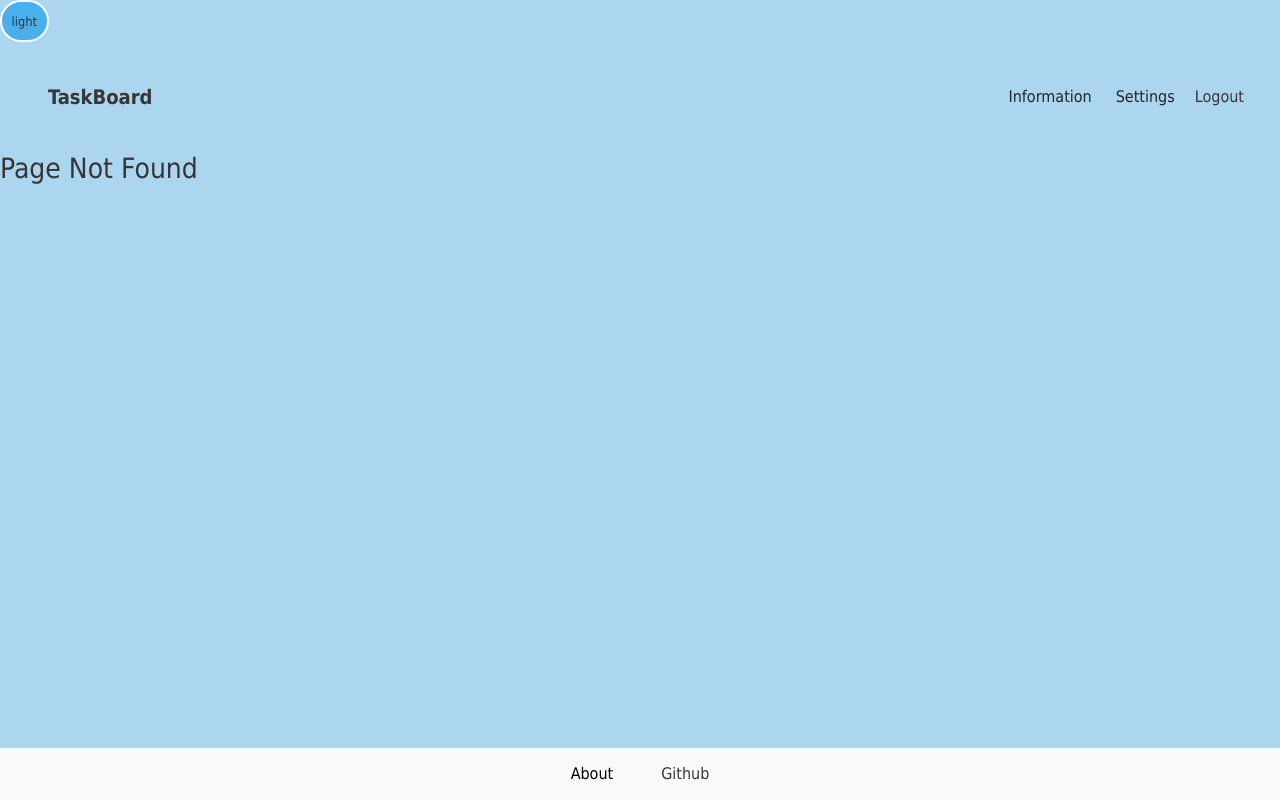
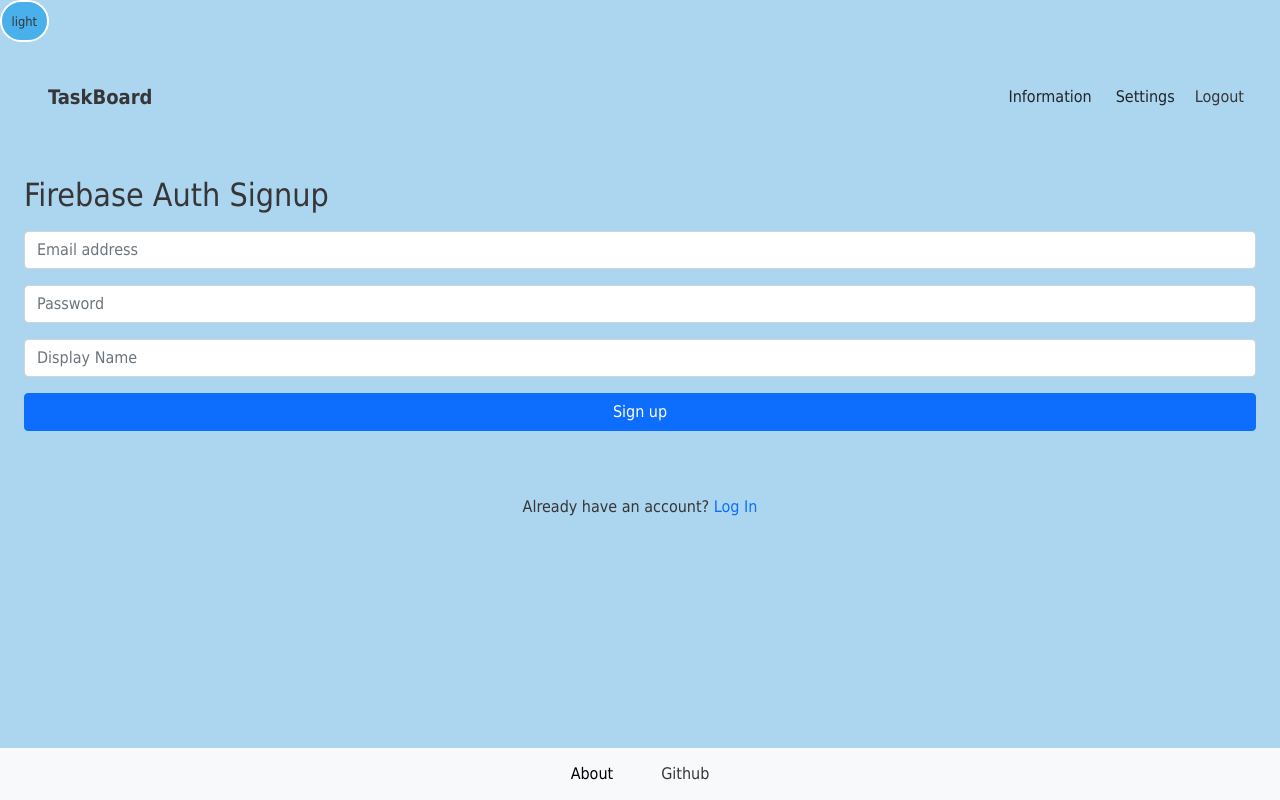
Before and after one commit to mberz2/tasklist, a React (Create React App) app: page /signup in a window 1280 px wide. Before the commit this address had no page. Built offline with nearby package versions, Linux system fonts and the light colour scheme; no server answers.

Commit message:
Added firebase authentication

```diff
--- a/package.json
+++ b/package.json
@@ -20,6 +20,7 @@
     "react-beautiful-dnd": "13.1.0",
     "react-bootstrap": "2.2.0",
     "react-dom": "17.0.2",
+    "react-google-button": "0.7.2",
     "react-location": "3.3.4",
     "react-router-dom": "6.2.1",
     "react-scripts": "5.0.0",
--- a/src/App.js
+++ b/src/App.js
@@ -1,4 +1,4 @@
-import React, { useState, useEffect } from "react";
+import React from "react";
 import { BrowserRouter as Router, Route, Routes } from "react-router-dom";
 import { db, boardsRef } from "./firebase";
 import {
@@ -23,7 +23,6 @@ import "./styles/Normalize.css";
 import Board from "./components/Board";
 import Home from "./components/pages/Home";
 import PageNotFound from "./components/pages/PageNotFound";
-import Main from "./components/Main";
 import Navbar from "./components/MyNavbar/MyNavbar";
 import Footer from "./components/Footer";
 import { ThemeProvider } from "styled-components";
@@ -31,6 +30,12 @@ import { useDarkMode } from "./components/UseDarkMode";
 import { GlobalStyles } from "./components/GlobalStyles";
 import { lightTheme, darkTheme } from "./components/Themes";
 import Toggle from "./components/Toggler";
+
+import HomePage from "./components/HomePage";
+import Login from "./components/Login";
+import Signup from "./components/Signup";
+import ProtectedRoute from "./components/ProtectedRoute";
+import { UserAuthContextProvider } from "./context/UserAuthContext";
 
 export default function App() {
   let TAG = "[App.js] ";
@@ -144,8 +149,19 @@ export default function App() {
             data={<Toggle theme={theme} toggleTheme={themeToggler} />}
           />
           <Router>
+            <UserAuthContextProvider>
               <Routes>
-              <Route path="/" element={<Main />} />
+                <Route
+                  path="/home"
+                  element={
+                    <ProtectedRoute>
+                      <HomePage />
+                    </ProtectedRoute>
+                  }
+                />
+                <Route path="/" element={<Login />} />
+                <Route path="/signup" element={<Signup />} />
+                {/*               <Route path="/" element={<Main />} /> */}
                 <Route
                   path="/:userId/boards"
                   element={
@@ -170,6 +186,7 @@ export default function App() {
                 />
                 <Route path="*" element={<PageNotFound />} />
               </Routes>
+            </UserAuthContextProvider>
             <Footer dataFromApp={theme} />
           </Router>
         </>
--- a/src/components/Board.js
+++ b/src/components/Board.js
@@ -4,6 +4,7 @@ import { useState, useEffect } from "react";
 import { useParams } from "react-router-dom";
 import PropTypes from "prop-types";
 import uuid from "react-uuid";
+import { useUserAuth } from "../context/UserAuthContext";
 
 import { DragDropContext } from "react-beautiful-dnd";
 
@@ -29,6 +30,7 @@ function Board(props) {
   //console.log(TAG + "State\n" + JSON.stringify(state));
   //console.log(TAG + "Params\n" + JSON.stringify(params));
 
+  const { logOut, user } = useUserAuth();
   const [list, setLists] = useState([]);
   const [board, setBoard] = useState({});
 
@@ -166,7 +168,12 @@ function Board(props) {
       <div className="lists-wrapper d-flex flex-wrap justify-content-around">
         <DragDropContext onDragEnd={onDragEnd}>
           {Object.keys(list).map((key) => (
-            <List dataFromBoard={props.dataFromApp} key={uuid()} list={list[key]} deleteList={props.deleteList} />
+            <List
+              dataFromBoard={props.dataFromApp}
+              key={uuid()}
+              list={list[key]}
+              deleteList={props.deleteList}
+            />
           ))}
         </DragDropContext>
       </div>
--- /dev/null
+++ b/src/components/HomePage.js
@@ -0,0 +1,36 @@
+import React from "react";
+import { Button } from "react-bootstrap";
+import { useNavigate } from "react-router";
+import { useUserAuth } from "../context/UserAuthContext";
+import { Link } from "react-router-dom";
+
+const HomePage = () => {
+  const { logOut, user } = useUserAuth();
+  const navigate = useNavigate();
+  const handleLogout = async () => {
+    try {
+      await logOut();
+      navigate("/");
+    } catch (error) {
+      console.log(error.message);
+    }
+  };
+  console.log(user);
+  return (
+    <>
+      <div className="p-4 box mt-3 text-center">
+        Hello Welcome <br />
+        {user.displayName}
+        {/*         {user.displayName && user && user.email} */}
+      </div>
+      <div className="d-grid gap-2">
+        {console.log(JSON.stringify(user.uid, null, 2))}
+        <Link to={`/${user.displayName}/boards`}>
+          <Button variant="primary">Go to Boards</Button>
+        </Link>
+      </div>
+    </>
+  );
+};
+
+export default HomePage;
--- /dev/null
+++ b/src/components/Login.js
@@ -0,0 +1,80 @@
+import React, { useState } from "react";
+import { Link, useNavigate } from "react-router-dom";
+import { Form, Alert } from "react-bootstrap";
+import { Button } from "react-bootstrap";
+import GoogleButton from "react-google-button";
+import { useUserAuth } from "../context/UserAuthContext";
+
+const Login = () => {
+  const [email, setEmail] = useState("");
+  const [password, setPassword] = useState("");
+  const [error, setError] = useState("");
+  const { logIn, googleSignIn } = useUserAuth();
+  const navigate = useNavigate();
+
+  const handleSubmit = async (e) => {
+    e.preventDefault();
+    setError("");
+    try {
+      await logIn(email, password);
+      navigate("/home");
+    } catch (err) {
+      setError(err.message);
+    }
+  };
+
+  const handleGoogleSignIn = async (e) => {
+    e.preventDefault();
+    try {
+      await googleSignIn();
+      navigate("/home");
+    } catch (error) {
+      console.log(error.message);
+    }
+  };
+
+  return (
+    <>
+      <div className="p-4 box">
+        <h2 className="mb-3">Firebase Auth Login</h2>
+        {error && <Alert variant="danger">{error}</Alert>}
+        <Form onSubmit={handleSubmit}>
+          <Form.Group className="mb-3" controlId="formBasicEmail">
+            <Form.Control
+              type="email"
+              placeholder="Email address"
+              onChange={(e) => setEmail(e.target.value)}
+            />
+          </Form.Group>
+
+          <Form.Group className="mb-3" controlId="formBasicPassword">
+            <Form.Control
+              type="password"
+              placeholder="Password"
+              onChange={(e) => setPassword(e.target.value)}
+            />
+          </Form.Group>
+
+          <div className="d-grid gap-2">
+            <Button variant="primary" type="Submit">
+              Log In
+            </Button>
+          </div>
+        </Form>
+        <hr />
+        {/*         <div>
+          <GoogleButton
+            className="g-btn"
+            type="dark"
+            onClick={handleGoogleSignIn}
+          />
+        </div> */}
+      </div>
+      <div className="p-4 box mt-3 text-center">
+        Don't have an account? <Link to="/signup">Sign up</Link>
+      </div>
+    </>
+  );
+};
+
+export default Login;
--- a/src/components/MyNavbar/MyNavbar.js
+++ b/src/components/MyNavbar/MyNavbar.js
@@ -35,10 +35,9 @@ class MyNavbar extends React.Component {
     };
 
     let localStorageTheme = localStorage.getItem("theme");
-    if(localStorageTheme !== null)
+    if (localStorageTheme !== null)
       document.body.className = `theme_${localStorageTheme}`;
-    else
-      document.body.className = `theme_light`;
+    else document.body.className = `theme_light`;
   }
 
   componentDidUpdate() {
@@ -72,7 +71,7 @@ class MyNavbar extends React.Component {
           variant={this.state.navTheme}
         >
           <Navbar.Brand className="d-none d-sm-block p-3 col-sm-3">
-            <Nav.Link href="/">TaskBoard</Nav.Link>
+            <Nav.Link href="/home">TaskBoard</Nav.Link>
           </Navbar.Brand>
           <Navbar.Brand className="d-sm-none col-3">
             <Nav.Link href="/">
--- /dev/null
+++ b/src/components/ProtectedRoute.js
@@ -0,0 +1,14 @@
+import React from "react";
+import { Navigate } from "react-router-dom";
+import { useUserAuth } from "../context/UserAuthContext";
+const ProtectedRoute = ({ children }) => {
+  const { user } = useUserAuth();
+
+  console.log("Check user in Private: ", user);
+  if (!user) {
+    return <Navigate to="/" />;
+  }
+  return children;
+};
+
+export default ProtectedRoute;
--- /dev/null
+++ b/src/components/Signup.js
@@ -0,0 +1,71 @@
+import React, { useState } from "react";
+import { Link, useNavigate } from "react-router-dom";
+import { Form, Alert } from "react-bootstrap";
+import { Button } from "react-bootstrap";
+import { useUserAuth } from "../context/UserAuthContext";
+
+const Signup = () => {
+  const [displayName, setDisplayName] = useState("");
+  const [email, setEmail] = useState("");
+  const [error, setError] = useState("");
+  const [password, setPassword] = useState("");
+  const { signUp } = useUserAuth();
+  let navigate = useNavigate();
+
+  const handleSubmit = async (e) => {
+    e.preventDefault();
+    setError("");
+    try {
+      await signUp(email, password, displayName);
+      navigate("/");
+    } catch (err) {
+      setError(err.message);
+    }
+  };
+
+  return (
+    <>
+      <div className="p-4 box">
+        <h2 className="mb-3">Firebase Auth Signup</h2>
+        {error && <Alert variant="danger">{error}</Alert>}
+        <Form onSubmit={handleSubmit}>
+          <Form.Group className="mb-3" controlId="formBasicEmail">
+            <Form.Control
+              type="email"
+              placeholder="Email address"
+              onChange={(e) => setEmail(e.target.value)}
+            />
+          </Form.Group>
+
+          <Form.Group className="mb-3" controlId="formBasicPassword">
+            <Form.Control
+              type="password"
+              placeholder="Password"
+              onChange={(e) => setPassword(e.target.value)}
+            />
+          </Form.Group>
+
+          <Form.Group className="mb-3" controlId="formBasicDisplayName">
+            <Form.Control
+              required
+              type="name"
+              placeholder="Display Name"
+              onChange={(e) => setDisplayName(e.target.value)}
+            />
+          </Form.Group>
+
+          <div className="d-grid gap-2">
+            <Button variant="primary" type="Submit">
+              Sign up
+            </Button>
+          </div>
+        </Form>
+      </div>
+      <div className="p-4 box mt-3 text-center">
+        Already have an account? <Link to="/">Log In</Link>
+      </div>
+    </>
+  );
+};
+
+export default Signup;
--- a/src/components/pages/Home.js
+++ b/src/components/pages/Home.js
@@ -7,6 +7,8 @@ import { useParams } from "react-router-dom";
 import { db } from "../../firebase";
 import { collection, query, where, onSnapshot } from "firebase/firestore";
 
+import { useUserAuth } from "../../context/UserAuthContext";
+
 function Home(props) {
   let TAG = "[Home.js] ";
   let params = useParams();
@@ -15,6 +17,7 @@ function Home(props) {
 
   // getter/setter for boards array.
   const [state, setState] = useState([]);
+  const { logOut, user } = useUserAuth();
 
   useEffect(() => {
     // Base query to cards
@@ -47,7 +50,7 @@ function Home(props) {
 
   return (
     <div className="homepage">
-      <p>Logged in as: {params.userId}</p>
+      <p>Logged in as: {user.displayName}</p>
       <CreateBoardForm createNewBoard={props.createNewBoard} />
       <div className="board-preview-wrapper">
         {Object.keys(state).map((key) => (
--- /dev/null
+++ b/src/context/UserAuthContext.js
@@ -0,0 +1,76 @@
+import { createContext, useContext, useEffect, useState } from "react";
+import {
+  createUserWithEmailAndPassword,
+  signInWithEmailAndPassword,
+  onAuthStateChanged,
+  signOut,
+  GoogleAuthProvider,
+  signInWithPopup
+} from "firebase/auth";
+import { auth } from "../firebase";
+import { getAuth, updateProfile } from "firebase/auth";
+
+const userAuthContext = createContext();
+
+export function UserAuthContextProvider({ children }) {
+  const [user, setUser] = useState({});
+
+  function logIn(email, password) {
+    return signInWithEmailAndPassword(auth, email, password);
+  }
+  async function signUp(email, password, displayName) {
+    console.log(displayName);
+    createUserWithEmailAndPassword(auth, email, password)
+      .then((userCredential) => {
+        const user = userCredential.user;
+        console.log(user.displayName);
+        user.displayName = displayName;
+        const auth = getAuth();
+        updateProfile(auth.currentUser, {
+          displayName: displayName
+        })
+          .then(() => {
+            // Profile updated!
+            // ...
+          })
+          .catch((error) => {
+            // An error occurred
+            // ...
+          });
+      })
+      .catch((error) => {
+        const errorCode = error.code;
+        const errorMessage = error.message;
+      });
+  }
+  function logOut() {
+    return signOut(auth);
+  }
+  function googleSignIn() {
+    const googleAuthProvider = new GoogleAuthProvider();
+    return signInWithPopup(auth, googleAuthProvider);
+  }
+
+  useEffect(() => {
+    const unsubscribe = onAuthStateChanged(auth, (currentuser) => {
+      console.log("Auth", currentuser);
+      setUser(currentuser);
+    });
+
+    return () => {
+      unsubscribe();
+    };
+  }, []);
+
+  return (
+    <userAuthContext.Provider
+      value={{ user, logIn, signUp, logOut, googleSignIn }}
+    >
+      {children}
+    </userAuthContext.Provider>
+  );
+}
+
+export function useUserAuth() {
+  return useContext(userAuthContext);
+}
--- a/src/styles/Nav.css
+++ b/src/styles/Nav.css
@@ -44,6 +44,7 @@
   border: none;
   outline: none;
 }
+
 .list-group {
   border: none;
 }
@@ -58,11 +59,5 @@
 #settings {
   background: var(--bg_color);
   color: var(--text_color);
-  border: none;
-  outline: none;
+  border: var(--text_color);
 }
-
-.accordion-body,
-.accordion {
-  border: none;
-}
```
Lines whose indentation alone changed are shown as unchanged.
